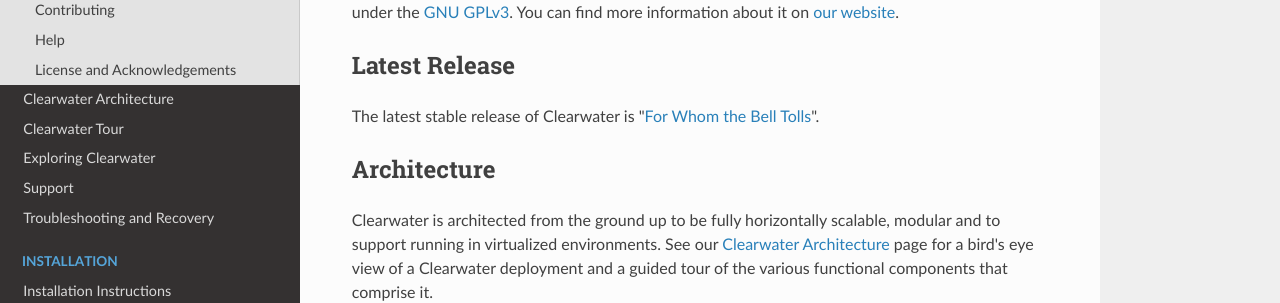
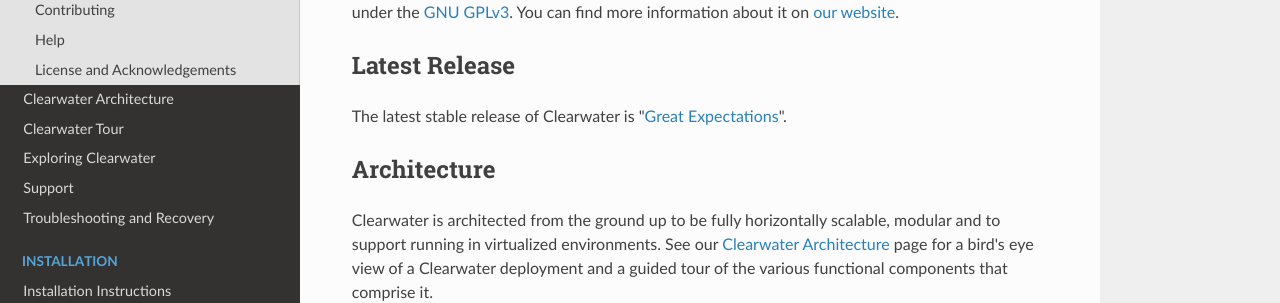
Before and after one commit to Metaswitch/clearwater-readthedocs, an MkDocs documentation site: the page built from docs/index.md, in a window 1280 px wide and 900 px high. Shown: the part 183-486 px from the top of the window. Built offline with MkDocs 1.6.1, drawn with Linux system fonts in a browser that asks for light colours; nearby versions of some CDN libraries; old or Windows-style settings are respelled for this version of MkDocs.

Commit message:
Cut "Great Expectations" release

```diff
--- a/docs/index.md
+++ b/docs/index.md
@@ -4,7 +4,7 @@ Project Clearwater is an open-source IMS core, developed by [Metaswitch Networks
 
 ## Latest Release
 
-The latest stable release of Clearwater is "[For Whom the Bell Tolls](http://www.goodreads.com/book/show/46170.For_Whom_the_Bell_Tolls)".
+The latest stable release of Clearwater is "[Great Expectations](http://www.goodreads.com/book/show/2623.Great_Expectations)".
 
 ## Architecture
 
```
